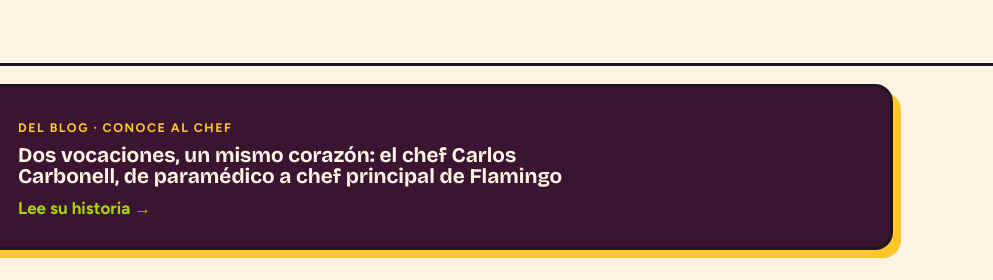
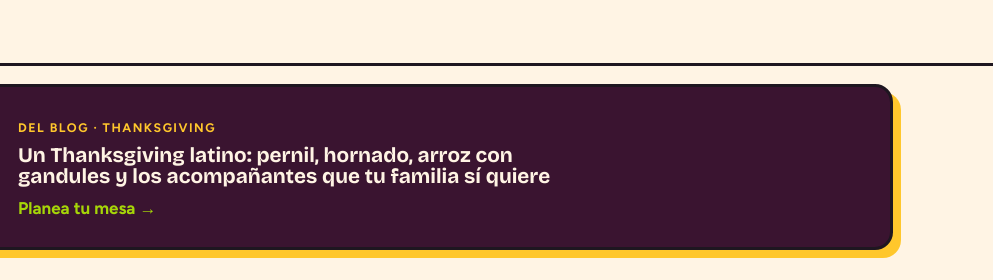
Before and after one commit to flamingosupermarkets-png/flamingosupermarket.com, a plain HTML site: page es/index.html in a window 1280 px wide. Shown: the part 6634-6914 px from the top of the page, 287-1280 px from the left. Drawn offline with nearby package versions, Linux system fonts and the light colour scheme.

Commit message:
Home (ES): feature Latin Thanksgiving post

```diff
--- a/es/index.html
+++ b/es/index.html
@@ -252,7 +252,7 @@
 </div></section>
 
 <section class="post-banner"><div class="wrap">
-  <a href="/es/blog-chef-carlos-carbonell.html"><img src="/img/chef-carlos-carbonell-es.jpg" alt="Chef Carlos Carbonell" style="object-position:center 20%"><div><span class="eyebrow"><span class="en">From the blog · Meet the chef</span><span class="es">Del blog · Conoce al chef</span></span><h3><span class="en">Two callings, one heart: Chef Carlos Carbonell, from paramedic to head chef at Flamingo</span><span class="es">Dos vocaciones, un mismo corazón: el chef Carlos Carbonell, de paramédico a chef principal de Flamingo</span></h3><span class="post-link"><span class="en">Read his story →</span><span class="es">Lee su historia →</span></span></div></a>
+  <a href="/es/blog-latin-thanksgiving-cooper-city.html"><img src="/img/chicharron.jpg" alt="Hornado, seco with maduros, pastelitos and cake: a Latin Thanksgiving table"><div><span class="eyebrow"><span class="en">From the blog · Thanksgiving</span><span class="es">Del blog · Thanksgiving</span></span><h3><span class="en">A Latin Thanksgiving: pernil, hornado, arroz con gandules and the sides your family actually wants</span><span class="es">Un Thanksgiving latino: pernil, hornado, arroz con gandules y los acompañantes que tu familia sí quiere</span></h3><span class="post-link"><span class="en">Plan your table →</span><span class="es">Planea tu mesa →</span></span></div></a>
 </div></section>
 
 <section class="ad" id="ad"><div class="wrap">
```
